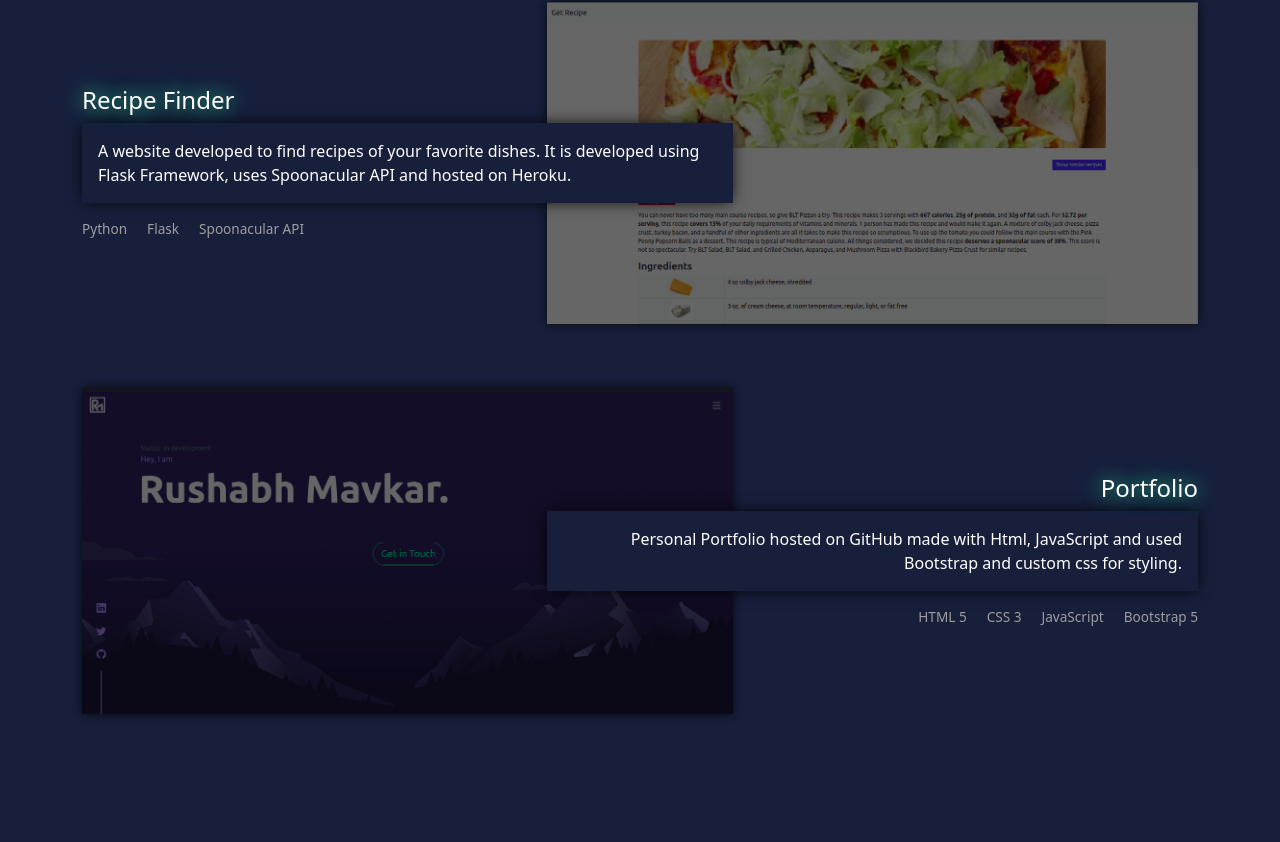
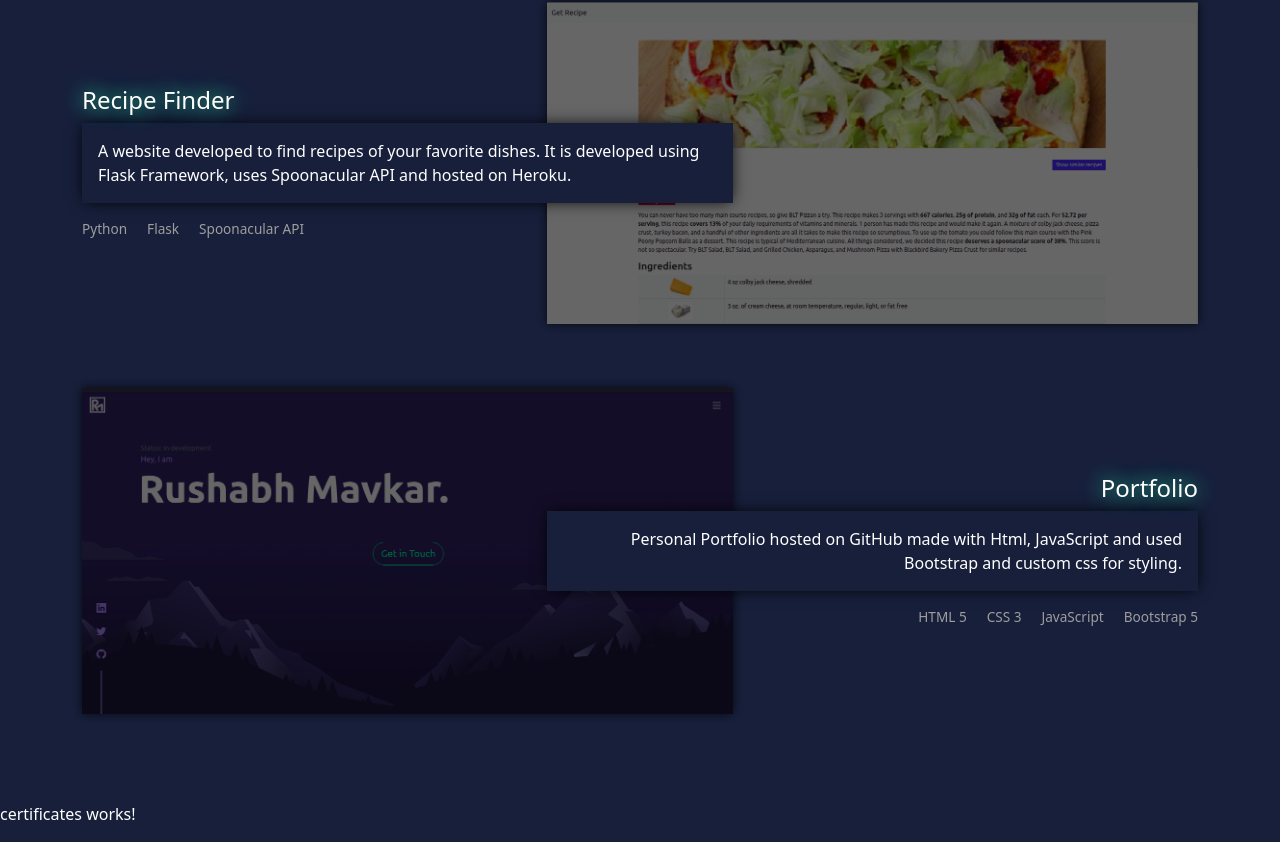
Before and after one commit to RushabhMavkar/rushabhmavkar.github.io, an Angular app: page / in a window 1280 px wide. Shown: the part 1573-2415 px from the top of the page. Before the commit the page ends 2375 px from the top, so only its background shows below. Built offline with nearby package versions, Linux system fonts and the light colour scheme.

Commit message:
NEW : Added certificates component

```diff
--- a/src/app/app.component.html
+++ b/src/app/app.component.html
@@ -10,3 +10,6 @@
 <section id="projects">
   <app-projects></app-projects>
 </section>
+<section id="certifications ">
+  <app-certificates></app-certificates>
+</section>
--- a/src/app/app.module.ts
+++ b/src/app/app.module.ts
@@ -7,9 +7,10 @@ import { NavbarComponent } from './portfolio/navbar/navbar.component';
 import { HeaderComponent } from './portfolio/header/header.component';
 import { SkillsComponent } from './portfolio/skills/skills.component';
 import { ProjectsComponent } from './portfolio/projects/projects.component';
+import { CertificatesComponent } from './portfolio/certificates/certificates.component';
 
 @NgModule({
-  declarations: [AppComponent, NavbarComponent, HeaderComponent, SkillsComponent, ProjectsComponent],
+  declarations: [AppComponent, NavbarComponent, HeaderComponent, SkillsComponent, ProjectsComponent, CertificatesComponent],
   imports: [BrowserModule, AppRoutingModule],
   providers: [],
   bootstrap: [AppComponent],
--- /dev/null
+++ b/src/app/portfolio/certificates/certificates.component.html
@@ -0,0 +1 @@
+<p>certificates works!</p>
--- /dev/null
+++ b/src/app/portfolio/certificates/certificates.component.ts
@@ -0,0 +1,15 @@
+import { Component, OnInit } from '@angular/core';
+
+@Component({
+  selector: 'app-certificates',
+  templateUrl: './certificates.component.html',
+  styleUrls: ['./certificates.component.css']
+})
+export class CertificatesComponent implements OnInit {
+
+  constructor() { }
+
+  ngOnInit(): void {
+  }
+
+}
```
Also changed, not shown: src/app/portfolio/certificates/certificates.component.css (added), 1 other file (tests, documents, lock files or other folders).
